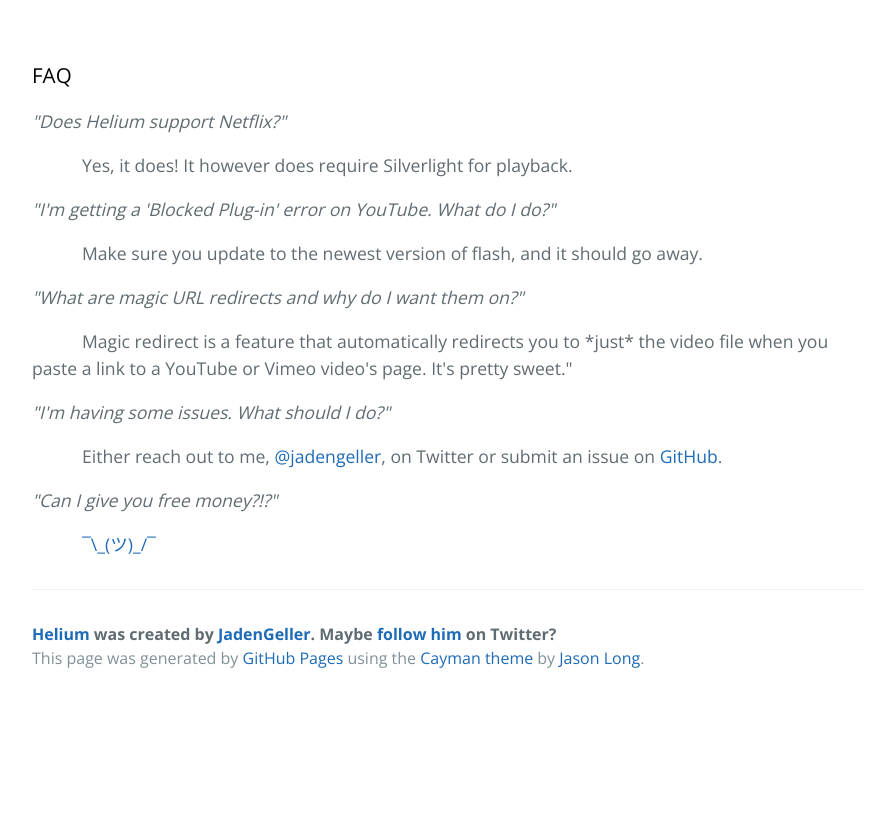
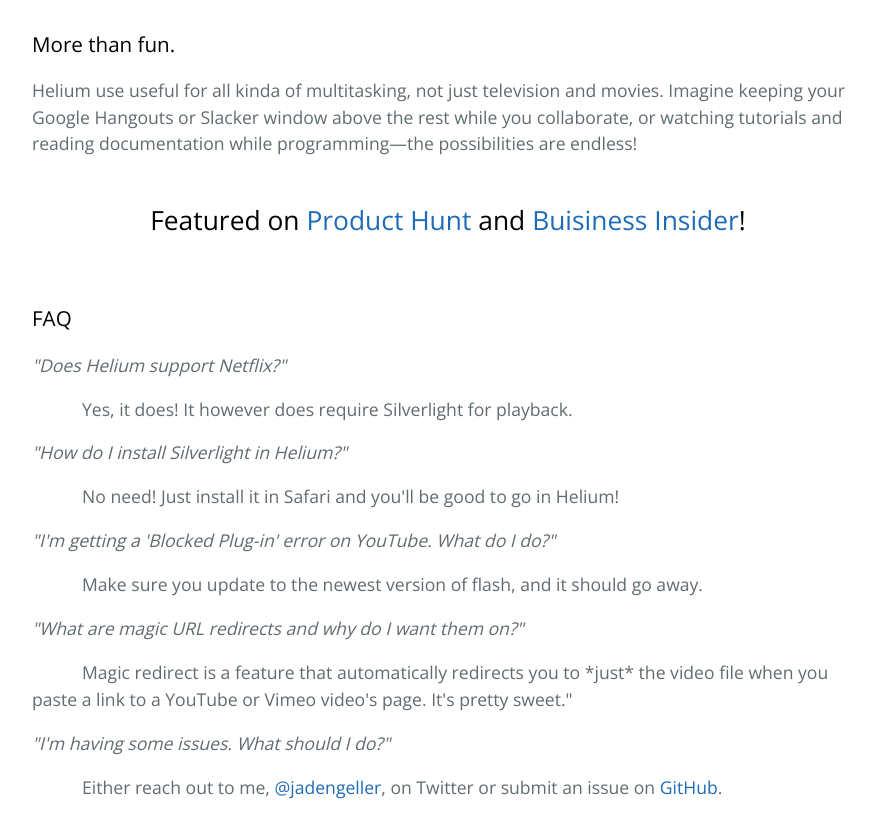
Before and after one commit to JadenGeller/Helium, a plain HTML site: page index.html in a window 1280 px wide. Shown: the part 1389-2204 px from the top of the page, without its empty margins (192-1065 px from the left). Before the commit the page ends 2091 px from the top, so only its background shows below. Drawn offline with nearby package versions, Linux system fonts and the light colour scheme.

Commit message:
Added links to featured and another use case paragraph

```diff
--- a/index.html
+++ b/index.html
@@ -33,12 +33,24 @@
 <p>Helium supports a customizable translucency mode that allows you to simultanously see your content and your work. Even cooler, <b>Helium does not intercept mouse clicks when it is translucent!</b> That's right, you can still click, drag, scroll, even flick behind your floating content. When you want to interact with the browser again, just click the icon in the dock and you're back in control.</p>
 
 <center><img src="screenshot.png" alt="Mountain View" style="width:600px"></center>
+
+<h3>
+<a id="designer-templates" class="anchor" href="#designer-templates" aria-hidden="true"><span class="octicon octicon-link"></span></a>More than fun.</h3>
+
+<p>Helium use useful for all kinda of multitasking, not just television and movies. Imagine keeping your Google Hangouts or Slacker window above the rest while you collaborate, or watching tutorials and reading documentation while programming—the possibilities are endless!</p>
+<br>
+
+<center><h2><bold>Featured on <a href="http://www.producthunt.com/posts/helium-3">Product Hunt</a> and <a href="http://www.businessinsider.com/best-way-to-watch-netflix-while-you-work-2015-4">Buisiness Insider</a>!</bold></h2></center>
+
 <h3>
 <br>
 <a id="designer-templates" class="anchor" href="#designer-templates" aria-hidden="true"><span class="octicon octicon-link"></span></a>FAQ</h3>
 
 <p><i>"Does Helium support Netflix?"</i>
 <br><p style="text-indent: 50px">Yes, it does! It however does require Silverlight for playback.</p></p>
+
+<p><i>"How do I install Silverlight in Helium?"</i>
+<br><p style="text-indent: 50px">No need! Just install it in Safari and you'll be good to go in Helium!</p></p>
 
 <p><i>"I'm getting a 'Blocked Plug-in' error on YouTube. What do I do?"</i>
 <br><p style="text-indent: 50px">Make sure you update to the newest version of flash, and it should go away.</p></p>
```
